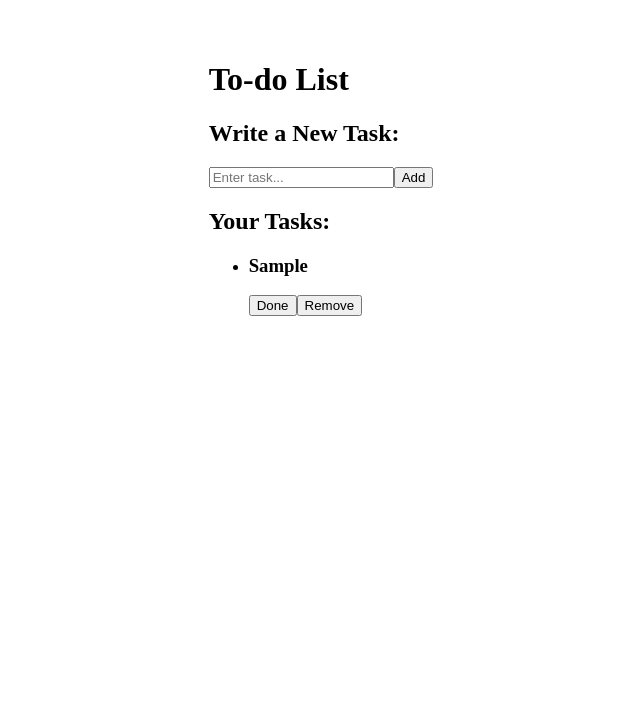
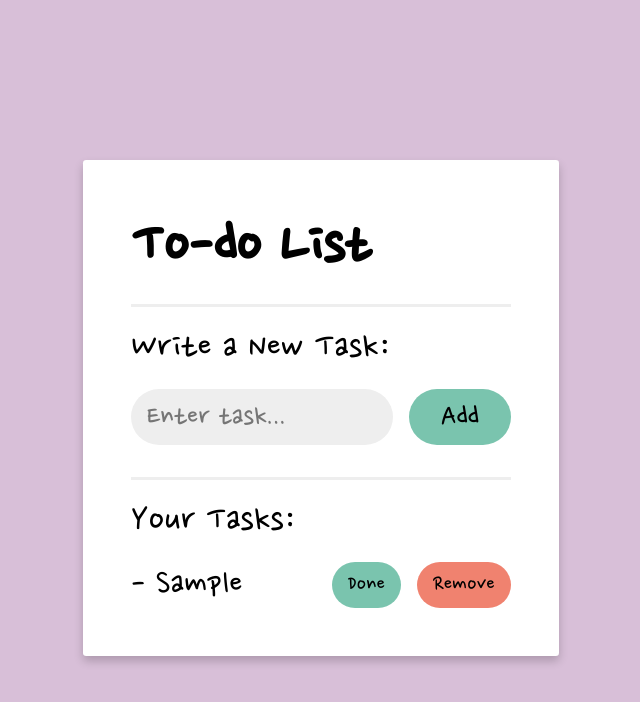
Before and after one commit to mikaelalundstrom/exercise-react-todo, a React (Vite) app: page / in a window 1280 px wide. Both pictures are taken after typing "Sample" into the empty fields and a click on the button "Add". Shown: the top 702 px of the page, without its empty margins (319-959 px from the left). Built offline with nearby package versions, Linux system fonts and the light colour scheme.

Commit message:
styling + removed mark as done function since it wasn't working correctly

```diff
--- a/src/App.css
+++ b/src/App.css
@@ -1,9 +1,85 @@
 #root {
   max-width: 1280px;
-  margin: 0 auto;
-  padding: 2rem;
+  margin: 10rem auto;
+  padding: 3rem;
+  background-color: white;
+  border-radius: 0.2rem;
+  box-shadow: 0px 5px 10px rgba(0, 0, 0, 0.2);
 }
 
-.done {
-  text-decoration: line-through;
+h1 {
+  font-size: 4rem;
+  border-bottom: 3px solid #eee;
+  padding-bottom: 1rem;
+  margin-bottom: 1rem;
 }
+
+h2 {
+  font-size: 2.5rem;
+  margin-bottom: 1rem;
+  font-weight: normal;
+}
+
+button {
+  font-size: 2rem;
+  padding: 0.5rem 2rem;
+  border-radius: 5rem;
+  border: none;
+  background-color: #7ac4ae;
+}
+
+form {
+  display: flex;
+  align-items: center;
+  gap: 1rem;
+  border-bottom: 3px solid #eee;
+  padding-bottom: 2rem;
+  margin-bottom: 1rem;
+
+  input {
+    flex: 1;
+    padding: 0.5rem 1rem;
+    font-size: 2rem;
+    border-radius: 5rem;
+    border: none;
+    background-color: #eeeeee;
+  }
+}
+
+ul {
+  font-size: 2rem;
+  display: flex;
+  flex-direction: column;
+  gap: 1rem;
+
+  li {
+    display: flex;
+    align-items: center;
+    gap: 1rem;
+
+    h3 {
+      flex: 1;
+      font-weight: normal;
+      &::before {
+        content: "- ";
+      }
+
+      &.done {
+        text-decoration: line-through 3px #f0826f;
+      }
+    }
+
+    button {
+      font-size: 1.5rem;
+      padding: 0.5rem 1rem;
+
+      &.done-btn {
+        background-color: #7ac4ae;
+      }
+
+      &.remove-btn {
+        background-color: #f0826f;
+      }
+    }
+  }
+}
--- a/src/App.tsx
+++ b/src/App.tsx
@@ -15,9 +15,7 @@ function App() {
   };
 
   // change individual h3 class to done
-  const updateStatus = (event: any) => {
-    event.target.parentElement.children[0].className = "done";
-  };
+  const updateStatus = (event: any) => {};
 
   // filter out clicked task for tasks list, set tasks again
   const handleRemove = (i: number) => {
@@ -46,11 +44,14 @@ function App() {
         {tasks.map((task, i) => (
           <li key={i}>
             <h3 className="todo">{task}</h3>
-            <button onClick={updateStatus}>Done</button>
+            <button onClick={updateStatus} className="done-btn">
+              Done
+            </button>
             <button
               onClick={() => {
                 handleRemove(i);
               }}
+              className="remove-btn"
             >
               Remove
             </button>
--- a/src/index.css
+++ b/src/index.css
@@ -1,5 +1,18 @@
+@import url("https://fonts.googleapis.com/css2?family=Nanum+Pen+Script&display=swap");
+:root {
+  --font-primary: "Nanum Pen Script", cursive;
+}
+
+* {
+  font-family: var(--font-primary);
+  padding: 0;
+  margin: 0;
+  box-sizing: border-box;
+}
+
 body {
   display: flex;
   align-items: center;
   justify-content: center;
+  background-color: thistle;
 }
```
